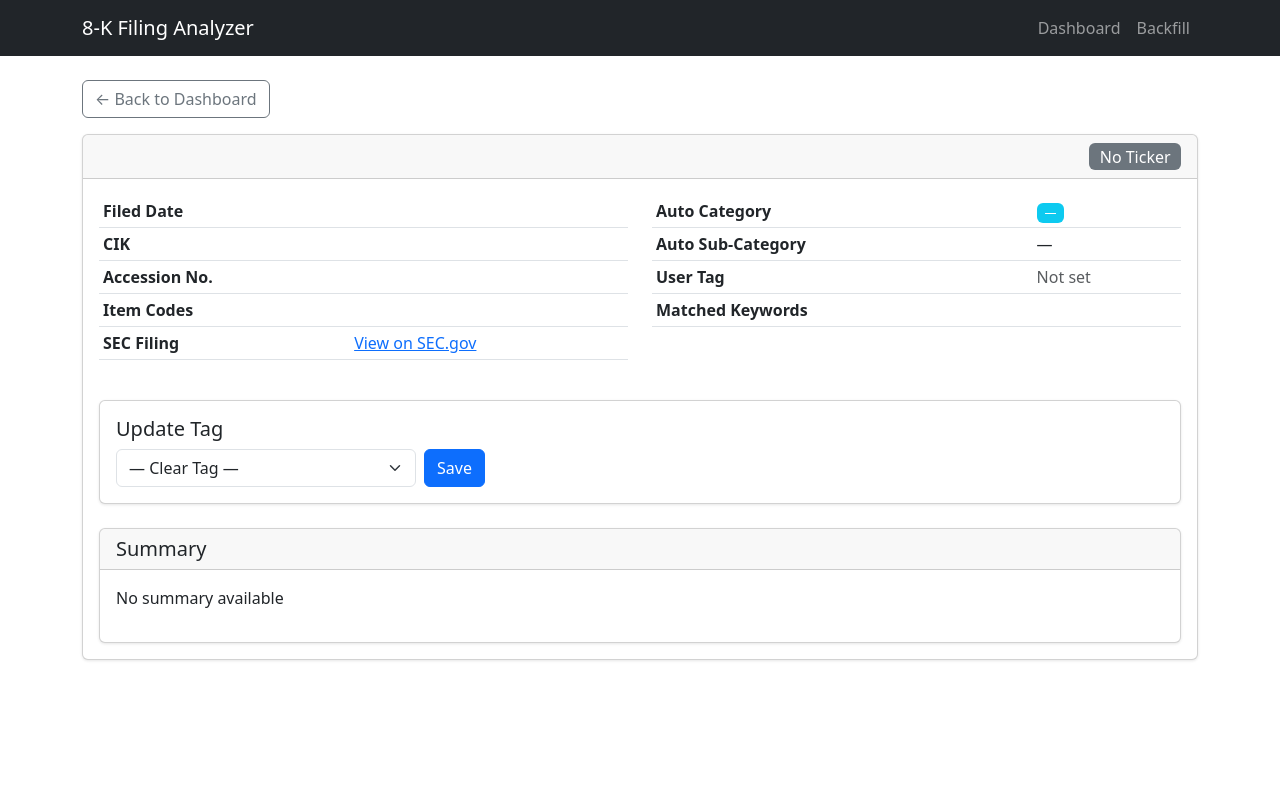
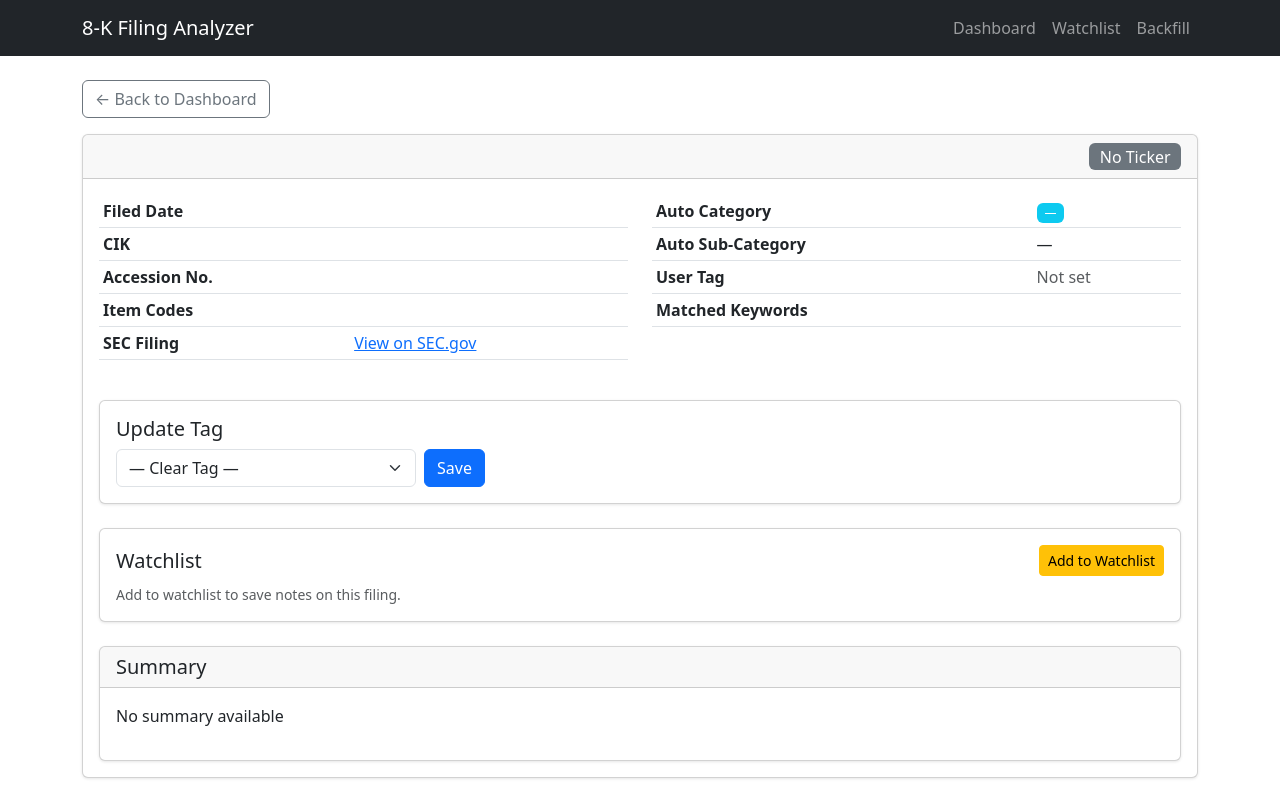
Before and after one commit to esafier/8K-Analyzer, a Flask app: template templates/filing.html in a window 1280 px wide. Run offline with Flask 3, Linux system fonts and the light colour scheme; the template is opened without the code that fills it, so the values that code supplies are empty; parts of the project's set-up code (start-up, migrations or seed data) failed here and were passed over.

Commit message:
Add watchlist feature to save filings with notes
- New watchlist table in database with notes field
- Star icons on dashboard for quick add/remove
- Watchlist controls on filing detail page
- Dedicated /watchlist page showing saved items as cards
- Watchlist link in navigation

Co-Authored-By: Claude Opus 4.5 <noreply@anthropic.com>

```diff
--- a/app.py
+++ b/app.py
@@ -4,7 +4,12 @@
 import os
 from flask import Flask, render_template, request, redirect, url_for, flash, jsonify
 import math
-from database import initialize_database, get_filings, get_filing_by_id, update_user_tag, get_categories, get_filing_count, get_filtered_filing_count
+from database import (
+    initialize_database, get_filings, get_filing_by_id, update_user_tag,
+    get_categories, get_filing_count, get_filtered_filing_count,
+    add_to_watchlist, remove_from_watchlist, update_watchlist_notes,
+    get_watchlist_item, get_all_watchlist_ids, get_watchlist_filings
+)
 from fetcher import fetch_filings, fetch_filing_text
 from filter import filter_filings
 from summarizer import extract_summary
@@ -56,6 +61,9 @@ def index():
     categories = get_categories()
     total_count = get_filing_count()
 
+    # Get watchlisted filing IDs so we can show star icons
+    watchlist_ids = get_all_watchlist_ids()
+
     # Count filings matching current filters so we know total pages
     filtered_count = get_filtered_filing_count(
         category=category if category else None,
@@ -79,6 +87,7 @@ def index():
         current_page=page,
         per_page=per_page,
         total_pages=total_pages,
+        watchlist_ids=watchlist_ids,
     )
 
 
@@ -114,7 +123,19 @@ def filing_detail(filing_id):
     # Remember where the user came from so "Back" returns to the right page
     back_url = request.args.get("back", "/")
 
-    return render_template("filing.html", filing=filing, tag_options=tag_options, back_url=back_url)
+    # Check if this filing is in the watchlist
+    watchlist_entry = get_watchlist_item(filing_id)
+    is_watchlisted = watchlist_entry is not None
+    watchlist_notes = watchlist_entry.get("notes", "") if watchlist_entry else ""
+
+    return render_template(
+        "filing.html",
+        filing=filing,
+        tag_options=tag_options,
+        back_url=back_url,
+        is_watchlisted=is_watchlisted,
+        watchlist_notes=watchlist_notes,
+    )
 
 
 @app.route("/update-tag/<int:filing_id>", methods=["POST"])
@@ -128,6 +149,72 @@ def update_tag(filing_id):
         update_user_tag(filing_id, None)  # Clear the tag
         flash("Tag cleared", "success")
     return redirect(url_for("filing_detail", filing_id=filing_id))
+
+
+# ============================================================
+# WATCHLIST ROUTES
+# ============================================================
+
+@app.route("/watchlist")
+def watchlist():
+    """Dedicated watchlist page showing all saved filings with notes."""
+    import json
+    filings = get_watchlist_filings()
+
+    # Parse comp_details JSON for each filing
+    for filing in filings:
+        raw = filing.get("comp_details")
+        if raw and isinstance(raw, str):
+            try:
+                filing["_comp"] = json.loads(raw)
+            except (json.JSONDecodeError, TypeError):
+                filing["_comp"] = None
+        else:
+            filing["_comp"] = None
+
+    return render_template("watchlist.html", filings=filings)
+
+
+@app.route("/watchlist/add/<int:filing_id>", methods=["POST"])
+def watchlist_add(filing_id):
+    """Add a filing to the watchlist."""
+    add_to_watchlist(filing_id)
+
+    # If this is an AJAX request, return JSON
+    if request.headers.get("X-Requested-With") == "XMLHttpRequest":
+        return jsonify({"success": True, "action": "added"})
+
+    # Otherwise redirect back (for form submission fallback)
+    flash("Added to watchlist", "success")
+    return redirect(request.referrer or url_for("index"))
+
+
+@app.route("/watchlist/remove/<int:filing_id>", methods=["POST"])
+def watchlist_remove(filing_id):
+    """Remove a filing from the watchlist."""
+    remove_from_watchlist(filing_id)
+
+    # If this is an AJAX request, return JSON
+    if request.headers.get("X-Requested-With") == "XMLHttpRequest":
+        return jsonify({"success": True, "action": "removed"})
+
+    # Otherwise redirect back
+    flash("Removed from watchlist", "success")
+    return redirect(request.referrer or url_for("index"))
+
+
+@app.route("/watchlist/notes/<int:filing_id>", methods=["POST"])
+def watchlist_save_notes(filing_id):
+    """Save or update notes for a watchlisted filing."""
+    notes = request.form.get("notes", "").strip()
+    update_watchlist_notes(filing_id, notes)
+
+    # If this is an AJAX request, return JSON
+    if request.headers.get("X-Requested-With") == "XMLHttpRequest":
+        return jsonify({"success": True})
+
+    flash("Notes saved", "success")
+    return redirect(request.referrer or url_for("filing_detail", filing_id=filing_id))
 
 
 @app.route("/clear-database", methods=["POST"])
--- a/templates/base.html
+++ b/templates/base.html
@@ -15,6 +15,7 @@
             <a class="navbar-brand" href="/">8-K Filing Analyzer</a>
             <div class="navbar-nav ms-auto">
                 <a class="nav-link" href="/">Dashboard</a>
+                <a class="nav-link" href="/watchlist">Watchlist</a>
                 <a class="nav-link" href="/backfill">Backfill</a>
             </div>
         </div>
--- a/templates/filing.html
+++ b/templates/filing.html
@@ -75,6 +75,41 @@
             </div>
         </div>
 
+        <!-- Watchlist controls -->
+        <div class="card mb-4">
+            <div class="card-body">
+                <div class="d-flex justify-content-between align-items-center mb-2">
+                    <h5 class="mb-0">Watchlist</h5>
+                    {% if is_watchlisted %}
+                    <form method="POST" action="/watchlist/remove/{{ filing['id'] }}" class="d-inline">
+                        <button type="submit" class="btn btn-outline-danger btn-sm">
+                            Remove from Watchlist
+                        </button>
+                    </form>
+                    {% else %}
+                    <form method="POST" action="/watchlist/add/{{ filing['id'] }}" class="d-inline">
+                        <button type="submit" class="btn btn-warning btn-sm">
+                            Add to Watchlist
+                        </button>
+                    </form>
+                    {% endif %}
+                </div>
+
+                {% if is_watchlisted %}
+                <!-- Notes form (only shown when watchlisted) -->
+                <form method="POST" action="/watchlist/notes/{{ filing['id'] }}">
+                    <div class="mb-2">
+                        <textarea name="notes" class="form-control" rows="3"
+                            placeholder="Add your notes about this filing...">{{ watchlist_notes }}</textarea>
+                    </div>
+                    <button type="submit" class="btn btn-primary btn-sm">Save Notes</button>
+                </form>
+                {% else %}
+                <p class="text-muted small mb-0">Add to watchlist to save notes on this filing.</p>
+                {% endif %}
+            </div>
+        </div>
+
         <!-- Compensation Details (only shown when data exists) -->
         {% if filing['_comp'] %}
         <div class="card mb-4">
```
Also changed, not shown: database.py (+119 -0 lines), templates/index.html (+59 -0 lines), templates/watchlist.html (added, +77 -0 lines).
